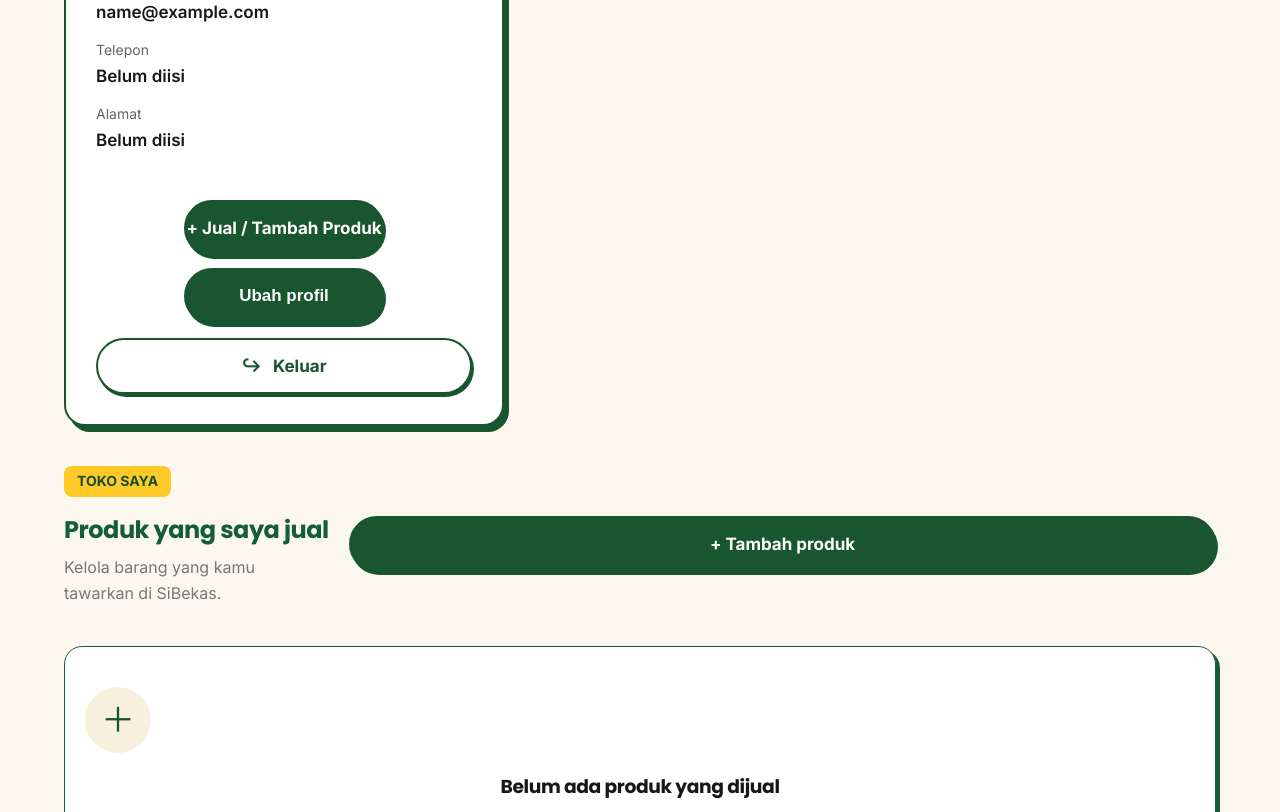
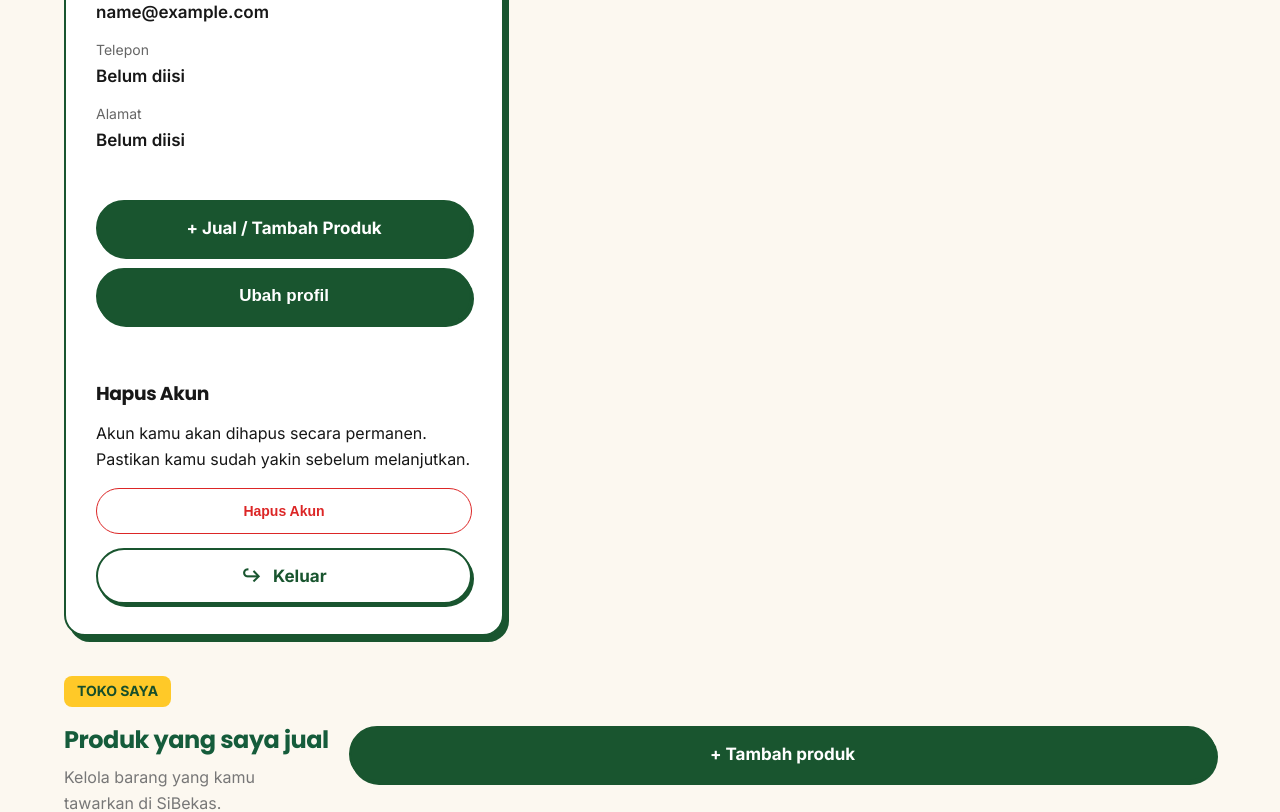
Before and after one commit to pbp-F-kelompok-2/SiBekas, a Django app: page /profile/ in a window 1280 px wide. Shown: the part 702-1514 px from the top of the page. Run offline with Django 5.2, Linux system fonts and the light colour scheme; the visitor is signed in with stand-in values (Sample User, id 1); data comes from the database, SQL or seed files in the repository; data that the repository does not hold is empty.

Commit message:
feat: Menambahkan Fitur Delete Akun pada Profil

```diff
--- a/product/models.py
+++ b/product/models.py
@@ -53,6 +53,8 @@ class Product(models.Model):
         verbose_name="kategori",
         on_delete=models.PROTECT,
         related_name="products",
+        null=True,
+        blank=True,
     )
     name = models.CharField(max_length=200)
     slug = models.SlugField(max_length=220, unique=True, blank=True)
--- a/profiles/urls.py
+++ b/profiles/urls.py
@@ -15,4 +15,5 @@ urlpatterns = [
     path("password-reset/<uidb64>/<token>/", views.PasswordResetConfirmView.as_view(), name="password_reset_confirm"),
     path("password-reset/complete/", views.PasswordResetCompleteView.as_view(), name="password_reset_complete"),
     path("favorite/<slug:slug>/",views.toggle_favorite,name="toggle_favorite"),
+    path("hapus-akun/",views.delete_account,name="delete_account"),
 ]
--- a/profiles/views.py
+++ b/profiles/views.py
@@ -169,3 +169,15 @@ def toggle_favorite(request, slug):
         messages.success(request, "Produk ditambahkan ke favorit.")
 
     return redirect(product.get_absolute_url)
+
+@login_required
+@require_POST
+def delete_account(request):
+    user = request.user
+
+    logout(request)
+    user.delete()
+
+    messages.success(request, "Akun kamu berhasil dihapus.")
+
+    return redirect("product:index")
--- a/static/css/profile.css
+++ b/static/css/profile.css
@@ -548,3 +548,38 @@
         grid-template-columns: 1fr;
     }
 }
+
+.delete-account-section {
+    margin-top: 24px;
+}
+
+.delete-account-section h3 {
+    margin-bottom: 12px;
+}
+
+.delete-account-section p {
+    margin-bottom: 16px;
+    line-height: 1.6;
+}
+
+.delete-account-section form {
+    width: 100%;
+}
+
+.delete-account-btn {
+    width: 100%;
+    padding: 14px 20px;
+    border: 1px solid #dc2626;
+    border-radius: 999px;
+    background-color: #fff;
+    color: #dc2626;
+    font-size: 14px;
+    font-weight: 600;
+    cursor: pointer;
+    transition: all 0.2s ease;
+}
+
+.delete-account-btn:hover {
+    background-color: #dc2626;
+    color: #fff;
+}
--- a/templates/profiles/index.html
+++ b/templates/profiles/index.html
@@ -85,6 +85,24 @@
                         class="profile-button profile-button-primary">
                     Ubah profil
                 </button>
+                <div class="delete-account-section">
+                    <h3>Hapus Akun</h3>
+                    <p>
+                        Akun kamu akan dihapus secara permanen.
+                        Pastikan kamu sudah yakin sebelum melanjutkan.
+                    </p>
+
+                    <form
+                        method="POST"
+                        action="{% url 'profile:delete_account' %}"
+                        onsubmit="return confirm('Yakin ingin menghapus akun? Tindakan ini tidak dapat dibatalkan.');"
+                    >
+                        {% csrf_token %}
+                        <button type="submit" class="delete-account-btn">
+                            Hapus Akun
+                        </button>
+                    </form>
+                </div>
             </div>
 
             <a href="{% url 'profile:logout' %}"
```
